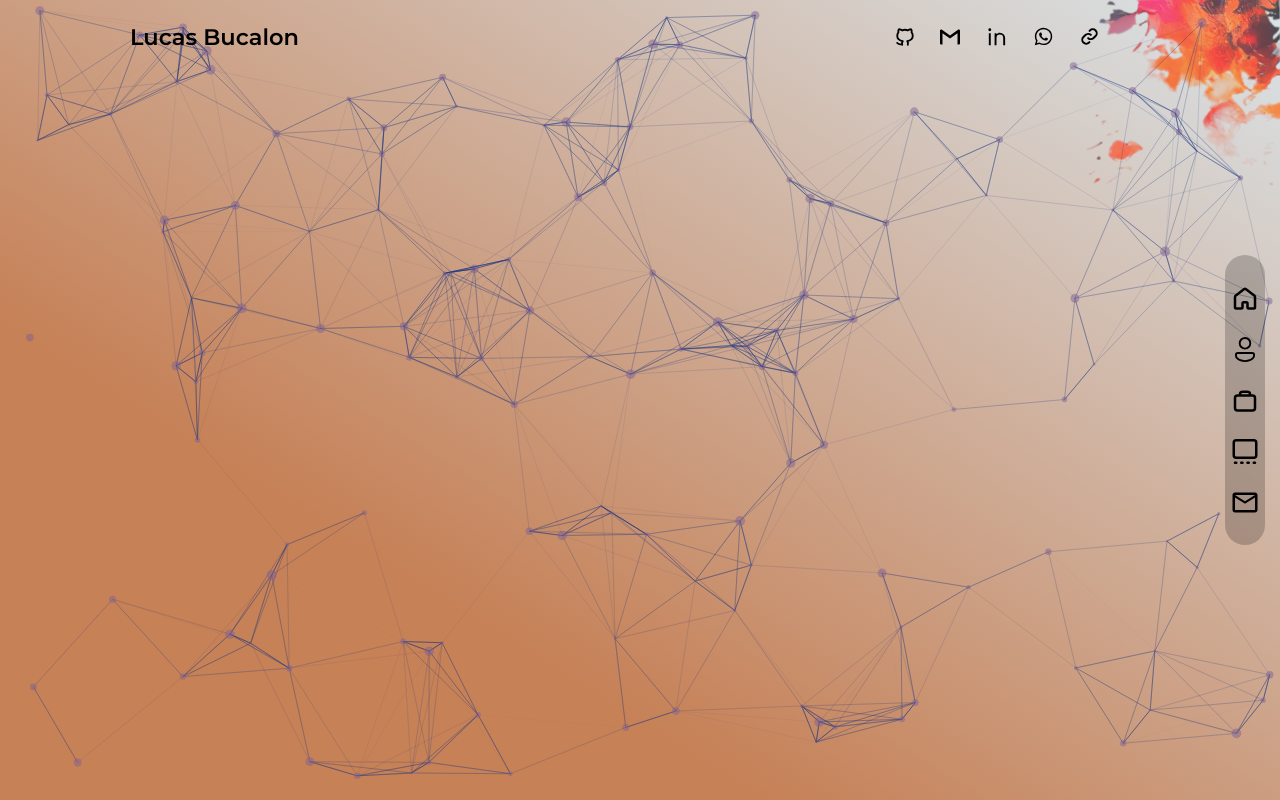
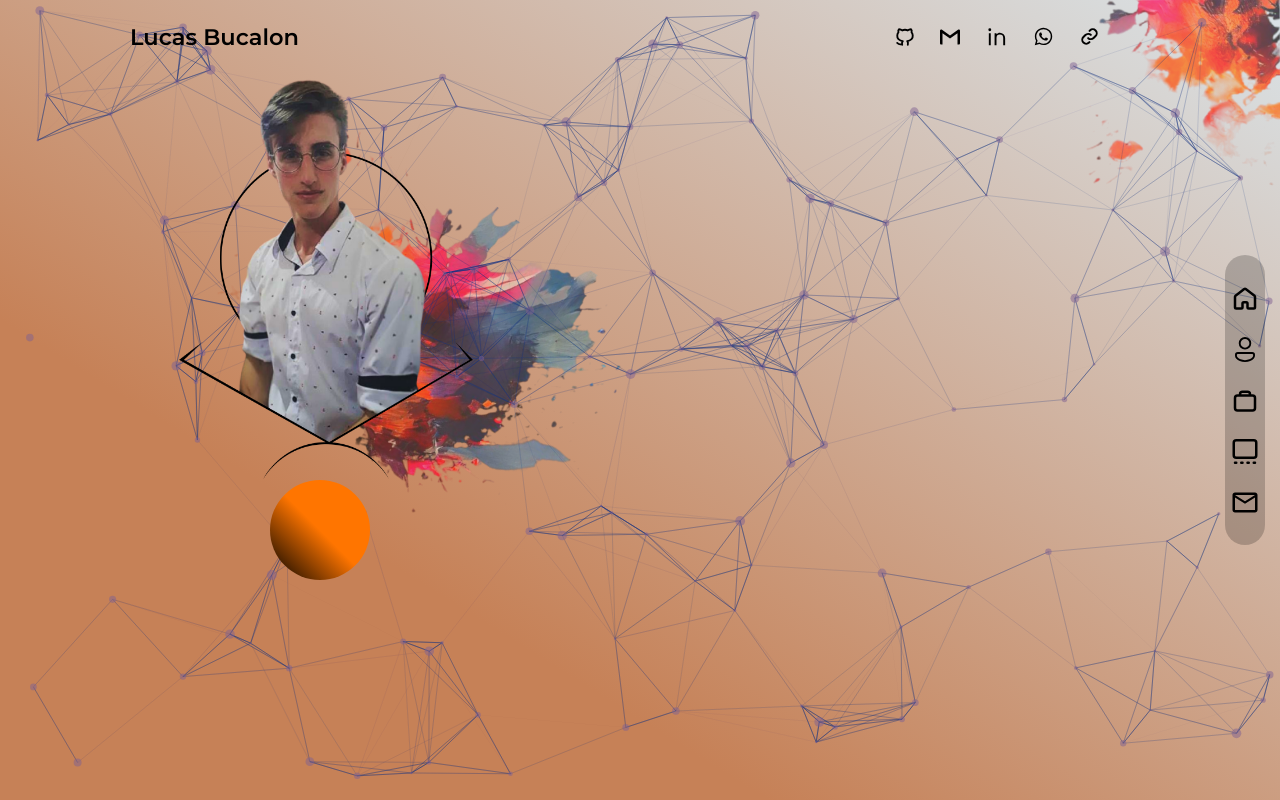
Before and after one commit to LucasBDoficial/my-portfolio, a Next.js app: page / in a window 1280 px wide. Built offline with nearby package versions, Linux system fonts and the light colour scheme.

Commit message:
teste home 3

```diff
--- a/src/app/page.tsx
+++ b/src/app/page.tsx
@@ -10,7 +10,6 @@ export default function Home() {
   return (
 
     <motion.main
-      className="over"
       initial={{ opacity: 0 }}
       animate={{ opacity: 1, y:[0]}}
       transition={{
@@ -22,7 +21,7 @@ export default function Home() {
       <Image src="/images/home2.png" alt="imagem de tinta" width={200} height={200}
         className="absolute top-0 right-0 z-0"/>
 
-    {/* <div className="flex max-[900px]:flex-wrap w-full ">
+   <div className="flex max-[900px]:flex-wrap w-full ">
 
       <div className="w-[50%] relative flex flex-col justify-center mt-[30px] max-[900px]:w-full">
 
@@ -59,7 +58,7 @@ export default function Home() {
       <ParticlesOrange />
 
       {/* <div onClick={toggleMode}><ButtonMode /></div> */}
-     {/* </div>  */}
+    </div>
     </motion.main>
   )
 }
```
